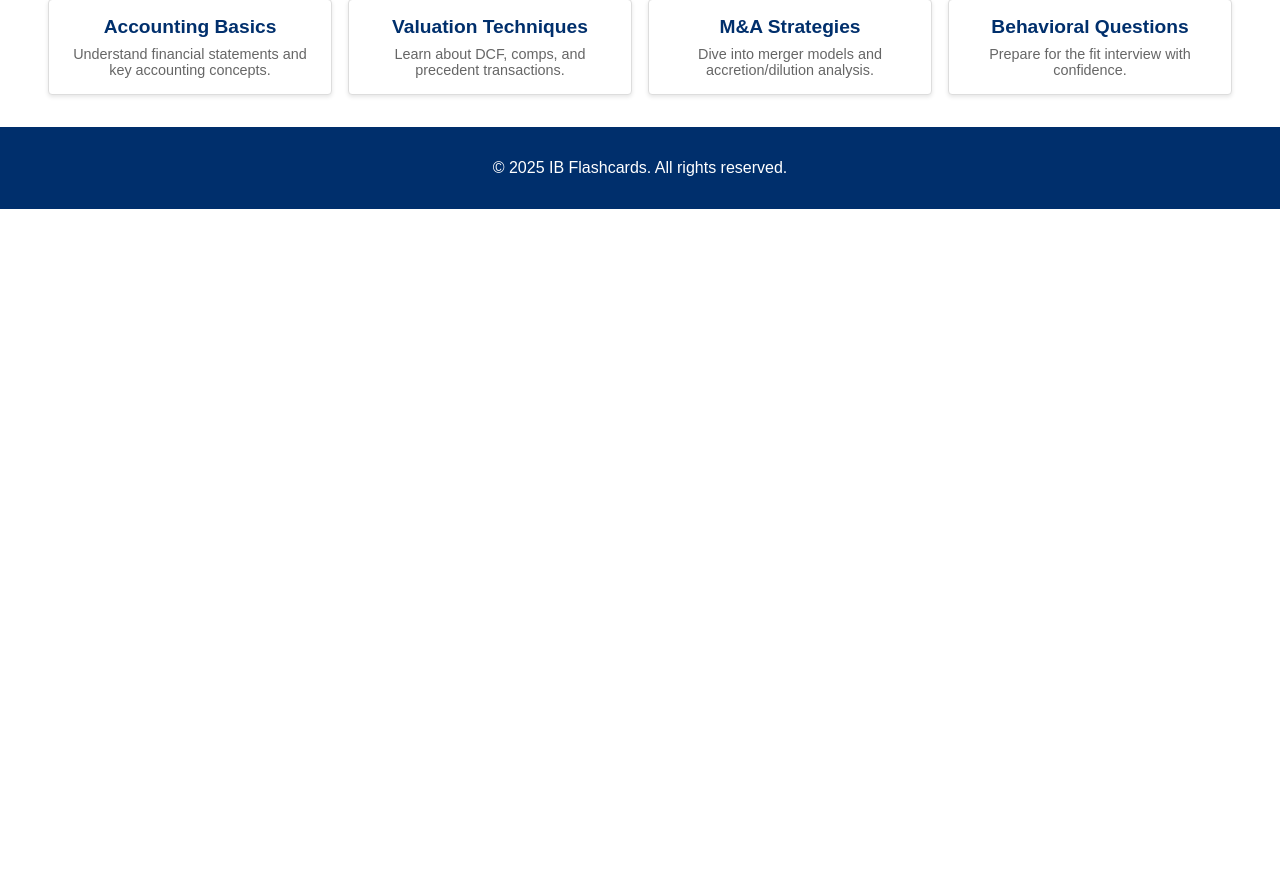
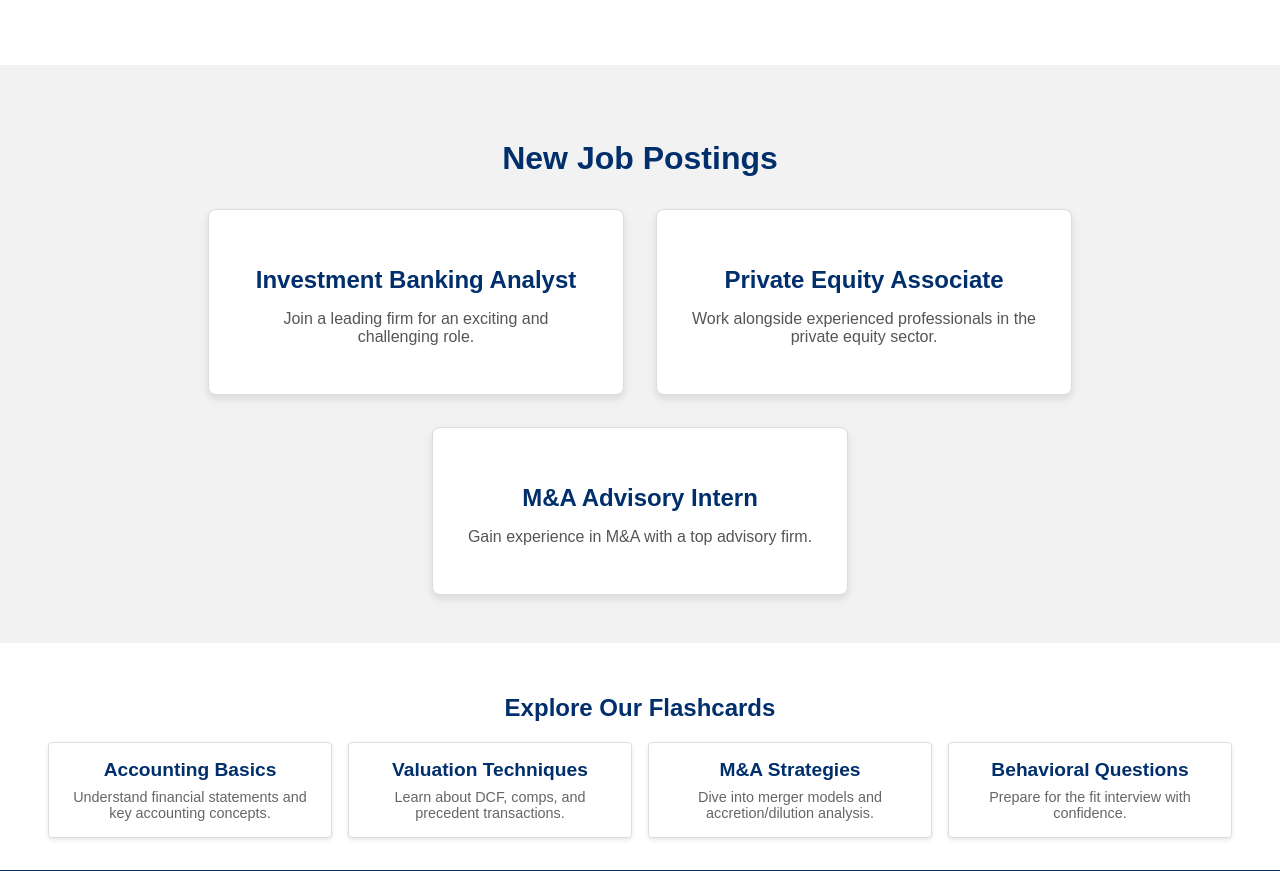
Before and after one commit to arnavs06/FlashFinance, a Flask app: page / in a window 1280 px wide. Shown: the part 401-1272 px from the top of the page. Before the commit the page ends 610 px from the top, so only its background shows below. Run offline with Flask 3, Linux system fonts and the light colour scheme.

Commit message:
landing page updates

```diff
--- /dev/null
+++ b/FlashFinance/static/js/landing.js
@@ -0,0 +1,22 @@
+    let lastScrollTop = 0;
+    const header = document.querySelector('header');
+
+    window.addEventListener('scroll', function() {
+        let scrollTop = window.pageYOffset || document.documentElement.scrollTop;
+
+        // If the user scrolls down, hide the header
+        if (scrollTop > lastScrollTop) {
+            header.style.top = "-100px";  // Hide the header by moving it up
+        } else {
+            header.style.top = "0";  // Show the header by resetting its position
+        }
+
+        lastScrollTop = scrollTop <= 0 ? 0 : scrollTop; // Prevent negative scroll
+    });
+
+    // Show the header when the cursor is near the top of the screen
+    window.addEventListener('mousemove', function(event) {
+        if (event.clientY < 50) {
+            header.style.top = "0";  // If the cursor is near the top, show the header
+        }
+    });
--- a/FlashFinance/static/landing.css
+++ b/FlashFinance/static/landing.css
@@ -1,4 +1,4 @@
-
+/* Global Styles */
 body {
   font-family: Arial, sans-serif;
   margin: 0;
@@ -7,7 +7,6 @@ body {
   opacity: 0;
   animation: fadeIn 0.5s forwards;
 }
-
 
 @keyframes fadeIn {
   0% {
@@ -18,6 +17,7 @@ body {
   }
 }
 
+/* Header Styles */
 header {
   background-color: #002f6c;
   color: white;
@@ -25,14 +25,18 @@ header {
   display: flex;
   justify-content: space-between;
   align-items: center;
-  animation: fadeIn 1s forwards;
+  position: fixed; /* Fix header at the top */
+  top: 0;
+  left: 0;
+  right: 0;
+  z-index: 1000;
+  transition: top 0.3s; /* Smooth transition for hiding and showing */
 }
 
 header .logo {
   font-size: 1.5rem;
   font-weight: bold;
 }
-
 
 nav ul {
   list-style: none;
@@ -87,28 +91,78 @@ nav ul li ul li a:hover {
   text-decoration: underline;
 }
 
-
+/* Hero Section Styles */
 .hero {
-  background: url('backgroundthing.jpg');
-  color: white;
+  background-color: #fff;
+  color: #002f6c;
   text-align: center;
-  padding: 4rem 1rem;
+  padding: 5rem 1rem;
   animation: fadeIn 1s forwards;
+  position: relative;
+  z-index: 2;
+  margin-top: 100px; /* Adjust margin to avoid overlap with fixed header */
 }
 
 .hero h1 {
-  font-size: 3rem;
+  font-size: 4rem;  /* Increased font size */
   margin: 0;
+}
+
+.hero p {
+  font-size: 1.5rem;  /* Slightly larger text */
+  margin-top: 1rem;
+}
+
+/* New Job Postings Section Styles */
+.new-job-postings {
+  background-color: #f2f2f2;
+  padding: 3rem 1rem;
+  text-align: center;
+  margin-top: 4rem;
+}
+
+.new-job-postings h2 {
+  font-size: 2rem;
   color: #002f6c;
 }
 
-.hero p {
-  font-size: 1.2rem;
-  margin-top: 1rem;
-  color: #002f6c;
+.job-card-container {
+  display: flex;
+  flex-wrap: wrap;
+  justify-content: center;
+  gap: 2rem;
+  margin-top: 2rem;
 }
 
+.job-card {
+  background-color: #fff;
+  border: 1px solid #ddd;
+  border-radius: 8px;
+  padding: 2rem;
+  width: 350px;  /* Larger than flashcards */
+  box-shadow: 0 4px 8px rgba(0, 0, 0, 0.1);
+  transition: transform 0.3s ease-in-out, box-shadow 0.3s ease-in-out; /* Added shadow transition */
+  cursor: pointer;
+}
 
+.job-card h3 {
+  font-size: 1.5rem;
+  color: #002f6c;
+  margin-bottom: 1rem;
+}
+
+.job-card p {
+  font-size: 1rem;
+  color: #555;
+}
+
+/* Hover effect for job postings */
+.job-card:hover {
+  transform: translateY(-10px);  /* Hover effect */
+  box-shadow: 0 8px 16px rgba(0, 0, 0, 0.2);  /* Added larger shadow on hover */
+}
+
+/* Main Content Styles */
 .content {
   padding: 2rem;
   text-align: center;
@@ -135,6 +189,7 @@ nav ul li ul li a:hover {
   box-shadow: 0 2px 4px rgba(0, 0, 0, 0.1);
   opacity: 0;
   animation: fadeInCard 1s forwards;
+  transition: transform 0.3s ease-in-out, box-shadow 0.3s ease-in-out; /* Same hover effect transition */
 }
 
 .card h3 {
@@ -149,6 +204,11 @@ nav ul li ul li a:hover {
   margin: 0.5rem 0 0;
 }
 
+/* Hover effect for flashcards */
+.card:hover {
+  transform: translateY(-10px);  /* Hover effect */
+  box-shadow: 0 8px 16px rgba(0, 0, 0, 0.2);  /* Larger shadow on hover */
+}
 
 @keyframes fadeInCard {
   0% {
@@ -159,6 +219,7 @@ nav ul li ul li a:hover {
   }
 }
 
+/* Footer Styles */
 footer {
   background-color: #002f6c;
   color: white;
--- a/FlashFinance/templates/landing.html
+++ b/FlashFinance/templates/landing.html
@@ -7,6 +7,7 @@
     <link rel="stylesheet" type="text/css" href="{{ url_for('static', filename='landing.css') }}">
 </head>
 <body>
+    <!-- Original Header -->
     <header>
         <div class="logo">FlashFinance</div>
         <nav>
@@ -26,10 +27,33 @@
             </ul>
         </nav>
     </header>
+
+    <!-- Hero Section -->
     <div class="hero">
         <h1>Master Investment Banking</h1>
         <p>Your go-to resource for technical questions, valuation methods, and more!</p>
     </div>
+
+    <!-- New Job Postings Section -->
+    <div class="new-job-postings">
+        <h2>New Job Postings</h2>
+        <div class="job-card-container">
+            <div class="job-card">
+                <h3>Investment Banking Analyst</h3>
+                <p>Join a leading firm for an exciting and challenging role.</p>
+            </div>
+            <div class="job-card">
+                <h3>Private Equity Associate</h3>
+                <p>Work alongside experienced professionals in the private equity sector.</p>
+            </div>
+            <div class="job-card">
+                <h3>M&A Advisory Intern</h3>
+                <p>Gain experience in M&A with a top advisory firm.</p>
+            </div>
+        </div>
+    </div>
+
+    <!-- Main Content Section -->
     <main class="content">
         <h2>Explore Our Flashcards</h2>
         <div class="card-container">
@@ -51,8 +75,12 @@
             </div>
         </div>
     </main>
+
+    <!-- Footer Section -->
     <footer>
         <p>&copy; 2025 IB Flashcards. All rights reserved.</p>
     </footer>
+    <script src="{{ url_for('static', filename='js/landing.js') }}"></script>
+
 </body>
 </html>
```
Also changed, not shown: FlashFinance/static/backgroundthing.jpg (added).
